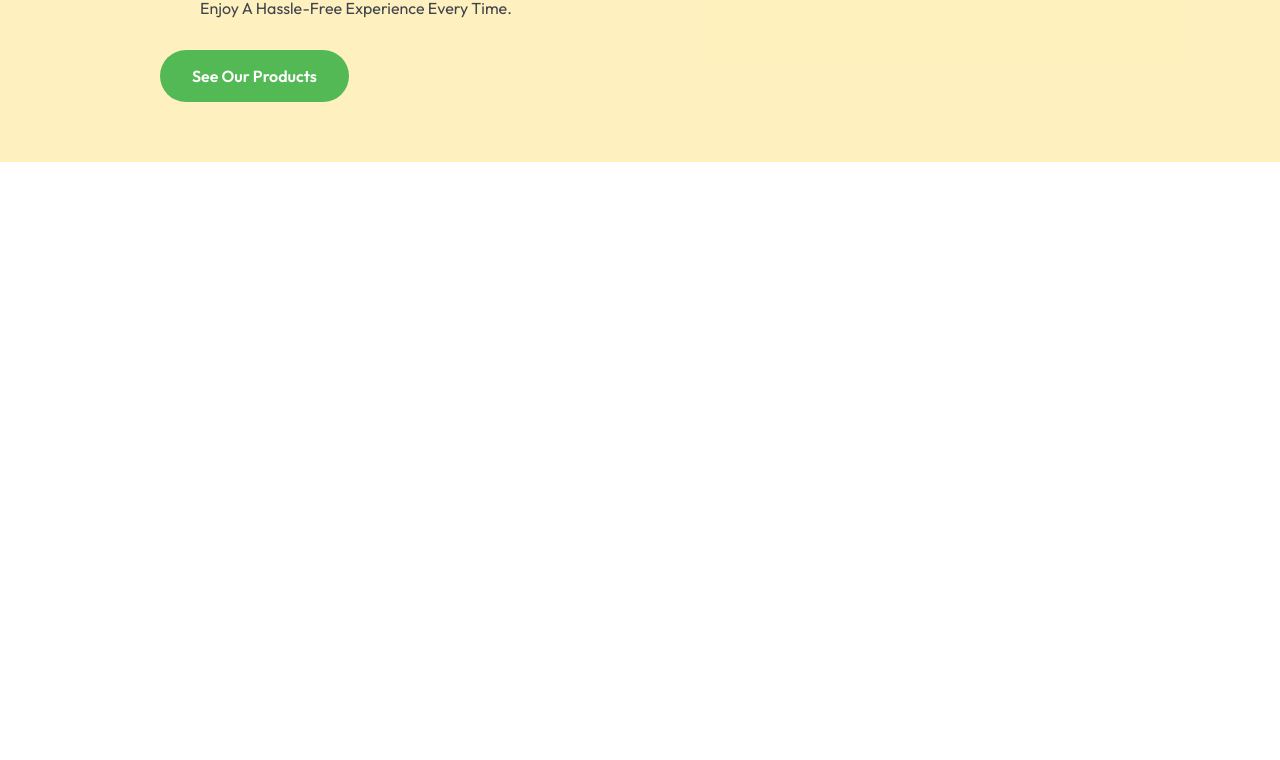
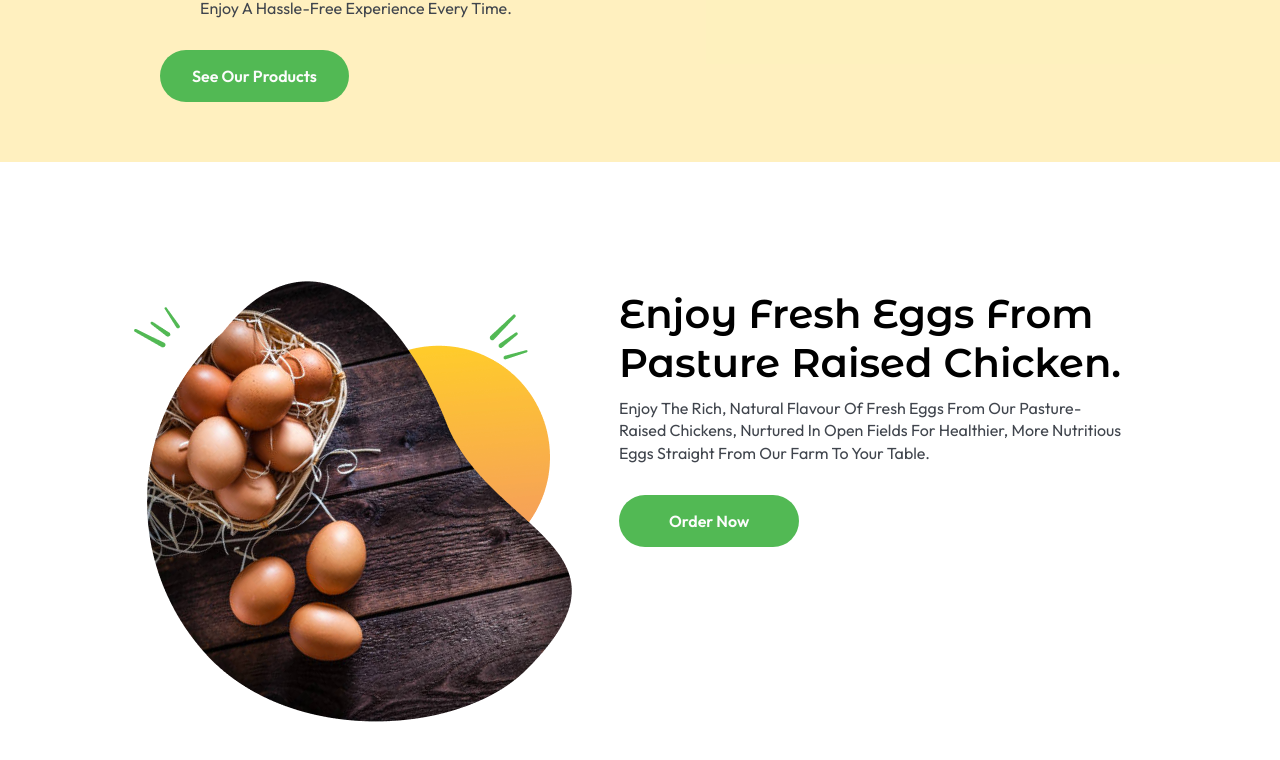
Before and after one commit to TEE2DWHY/agribaseconsult, a React (Vite) app: page / in a window 1280 px wide. Shown: the part 1994-2754 px from the top of the page. Before the commit the page ends 2156 px from the top, so only its background shows below. Built offline with nearby package versions, Linux system fonts and the light colour scheme.

Commit message:
completed the offer section

```diff
--- a/src/pages/Home/components/Offer.tsx
+++ b/src/pages/Home/components/Offer.tsx
@@ -1,6 +1,7 @@
 import styles from "../home.module.scss";
 import cock from "../../../assets/images/cock.png";
 import check from "../../../assets/images/check.svg";
+import eggDesign from "../../../assets/images/egg-design.png";
 
 const Offer = () => {
   return (
@@ -46,6 +47,20 @@ const Offer = () => {
           <img src={cock} alt="cock-img" />
         </div>
       </div>
+      <div className={styles.raisedChickens}>
+        <div className={styles.left}>
+          <img src={eggDesign} alt="egg-design" />
+        </div>
+        <div className={styles.right}>
+          <h1>Enjoy fresh eggs from pasture raised Chicken.</h1>
+          <p>
+            Enjoy the rich, natural flavour of fresh eggs from our
+            pasture-raised chickens, nurtured in open fields for healthier, more
+            nutritious eggs straight from our farm to your table.
+          </p>
+          <button>Order Now</button>
+        </div>
+      </div>
     </>
   );
 };
--- a/src/pages/Home/home.module.scss
+++ b/src/pages/Home/home.module.scss
@@ -239,3 +239,55 @@
     }
   }
 }
+
+.raisedChickens {
+  display: flex;
+  justify-content: space-between;
+  padding: 100px;
+
+  .left {
+    img {
+      margin-top: -50px;
+    }
+  }
+
+  .right {
+    padding-left: 30px;
+    h1 {
+      color: #000;
+      font-size: 40px;
+      font-style: normal;
+      font-weight: 600;
+      line-height: normal;
+      text-transform: capitalize;
+      margin-bottom: 10px;
+    }
+    p {
+      color: var(--Black08, #40454d);
+      font-family: Outfit;
+      font-size: 16px;
+      font-style: normal;
+      font-weight: 400;
+      line-height: normal;
+      text-transform: capitalize;
+      width: 90%;
+      line-height: 1.4;
+      margin-top: 0;
+    }
+
+    button {
+      border-radius: 32px;
+      background: var(--green10, #52b954);
+      padding: 16px 50px;
+      color: var(--Base-Base-White, #fcfcfc);
+      text-align: center;
+      font-family: Outfit;
+      font-size: 16px;
+      font-style: normal;
+      font-weight: 600;
+      line-height: normal;
+      border: none;
+      margin-top: 15px;
+    }
+  }
+}
```
Also changed, not shown: src/assets/images/egg-design.png (added).
